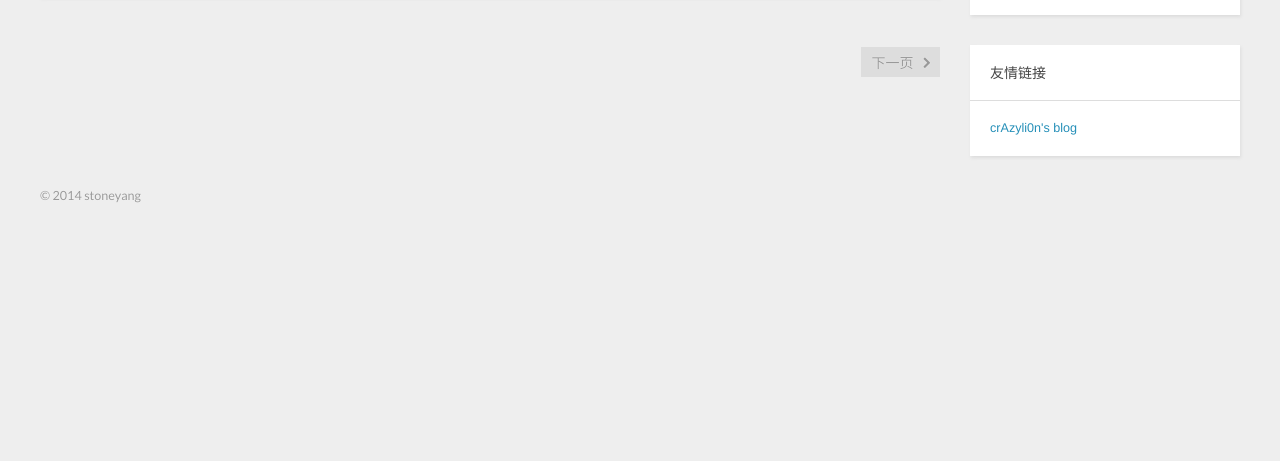
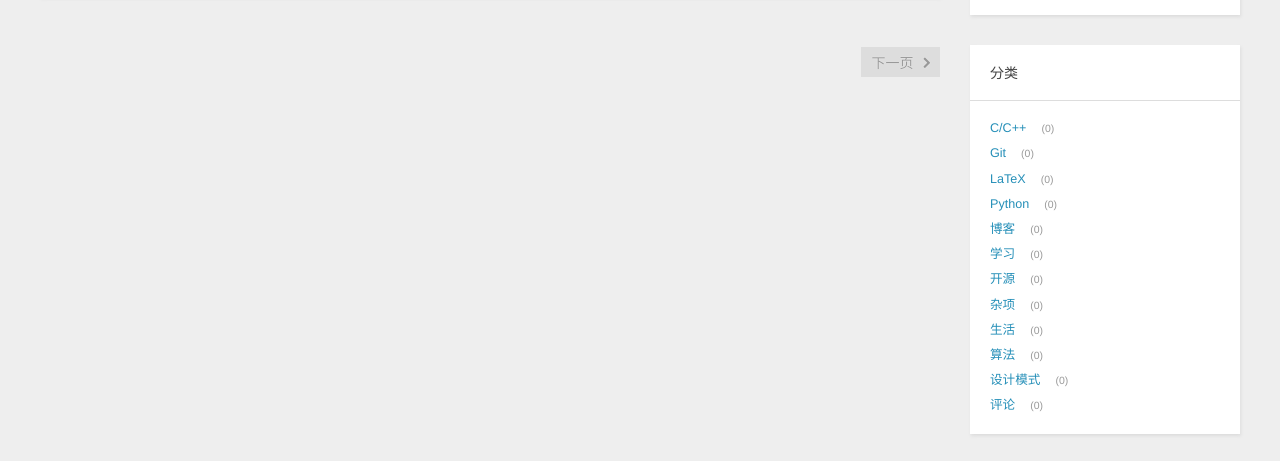
Before and after one commit to stoneyang/stoneyang.github.io, a plain HTML site: page index.html in a window 1280 px wide. Shown: the part 323-784 px from the top of the page. Drawn offline with Linux system fonts and the light colour scheme.

Commit message:
ENH: added categories

```diff
--- a/index.html
+++ b/index.html
@@ -112,6 +112,24 @@
   </div>
 
   <div class="widget tag">
+    <h3 class="title">分类</h3>
+    <ul class="entry">
+      <li><a href="/categories/CC++/">C/C++</a><small>0</small></li>
+      <li><a href="/categories/Git/">Git</a><small>0</small></li>
+      <li><a href="/categories/LaTeX/">LaTeX</a><small>0</small></li>
+      <li><a href="/categories/Python/">Python</a><small>0</small></li>
+      <li><a href="/categories/博客/">博客</a><small>0</small></li>
+      <li><a href="/categories/学习/">学习</a><small>0</small></li>
+      <li><a href="/categories/开源/">开源</a><small>0</small></li>
+      <li><a href="/categories/杂项/">杂项</a><small>0</small></li>
+      <li><a href="/categories/生活/">生活</a><small>0</small></li>
+      <li><a href="/categories/算法/">算法</a><small>0</small></li>
+      <li><a href="/categories/设计模式/">设计模式</a><small>0</small></li>
+      <li><a href="/categories/评论/">评论</a><small>0</small></li>
+    </ul>
+  </div>
+
+  <div class="widget tag">
     <h3 class="title">友情链接</h3>
     <ul class="entry">
       <li><a href="http://xidianpanpei.github.io/" title="xidianpanpei">crAzyli0n's blog</a></li>
```
